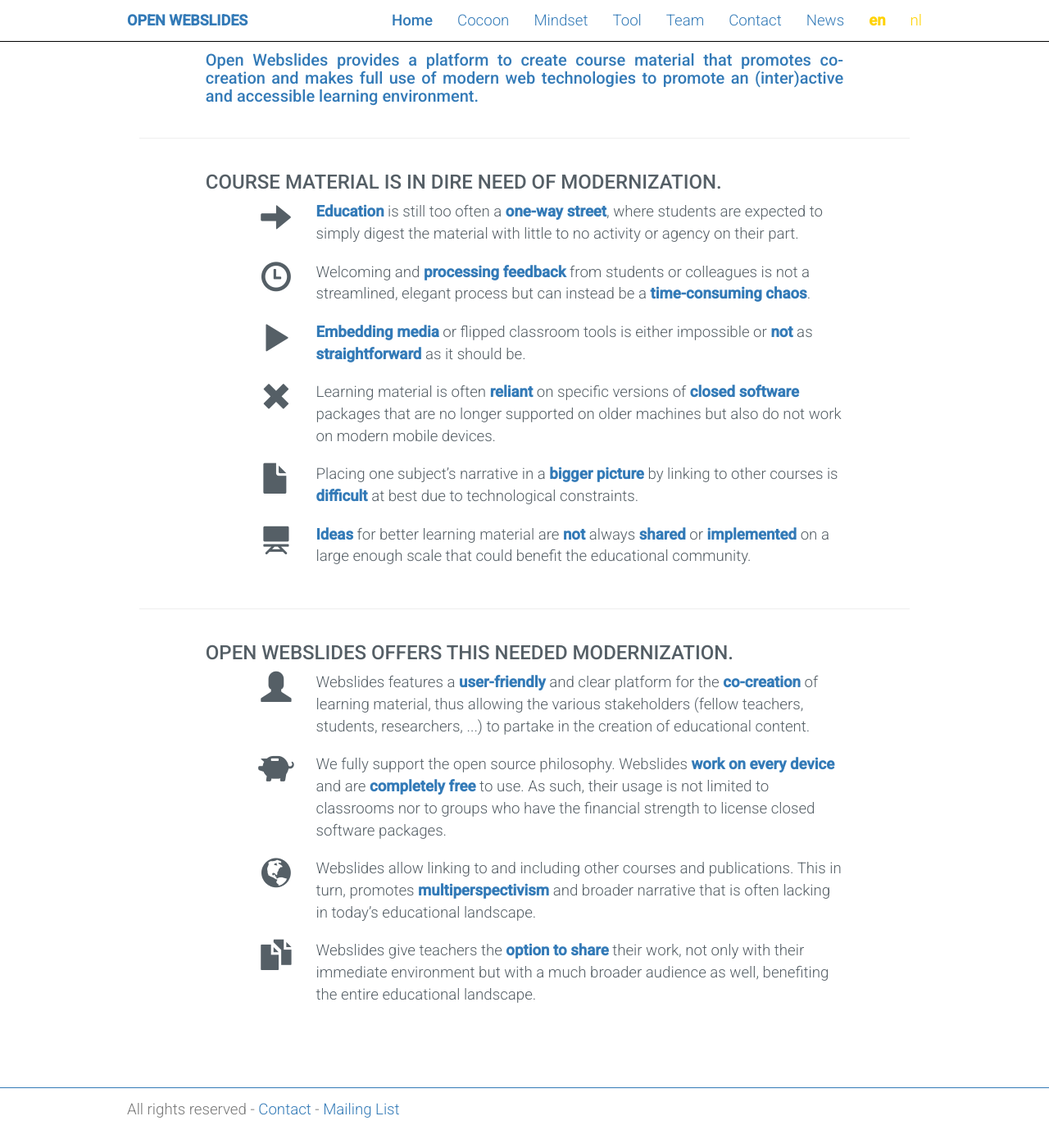
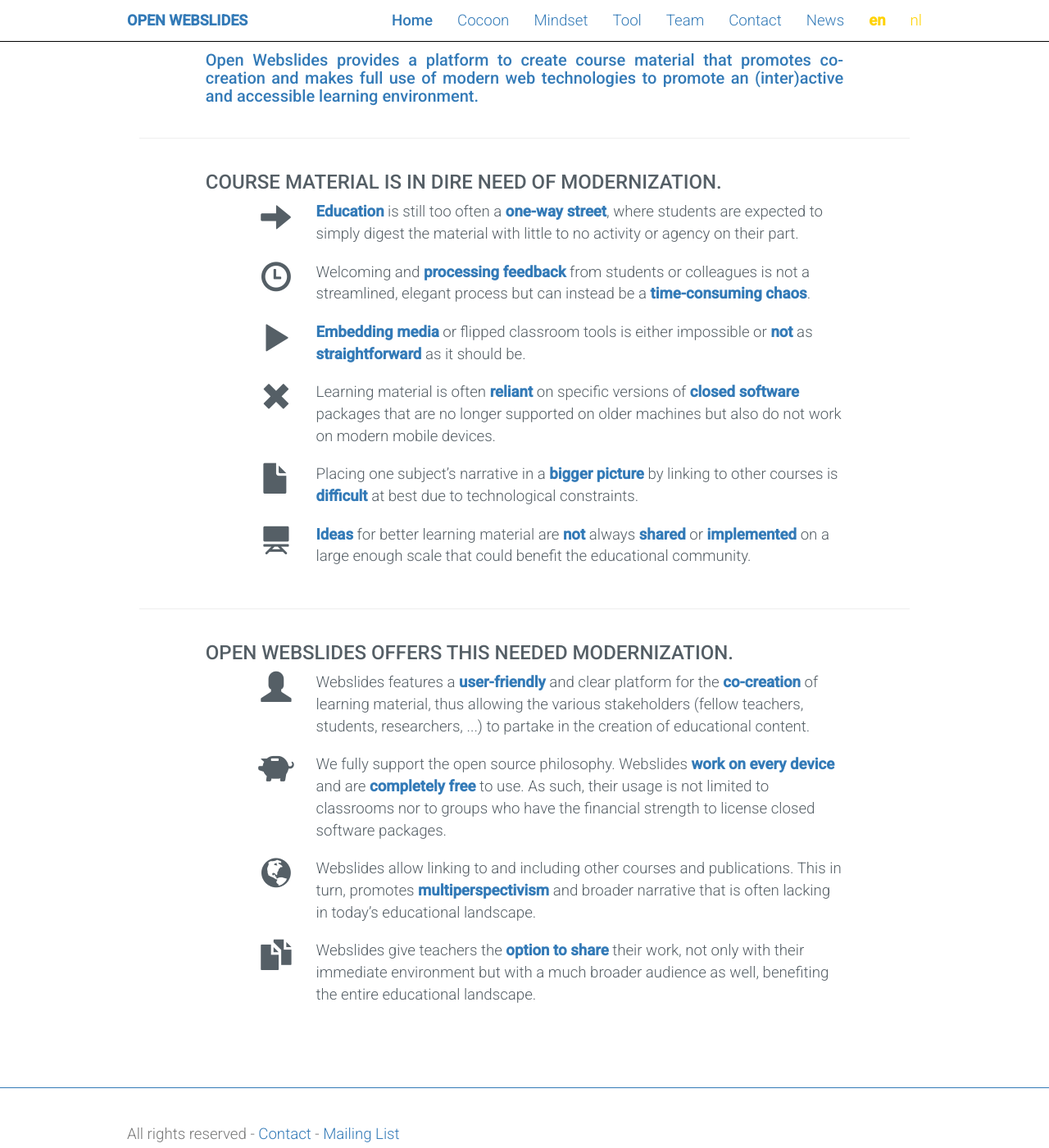
Before and after one commit to OpenWebslides/openwebslides.github.io-old, a Jekyll site: the page built from index.html, in a window 1280 px wide and 1400 px high, scrolled down 331 px. Shown: the whole window at 82% size. Built offline with Jekyll 4.4.1, drawn with Linux system fonts in a browser that asks for light colours; nearby versions of some CDN libraries; before the commit the page ends 1707 px from its top, so only the background shows below that.

Commit message:
Adds footer space and smaller figcaption text

```diff
--- a/css/style.scss
+++ b/css/style.scss
@@ -100,10 +100,21 @@
   width: 100%;
   position: absolute;
   bottom: 0;
+  background-color: white;
 }
 
 footer .container {
   clear: both;
+  background-color: white;
+  margin-top: 30px;
+}
+
+.news-posts {
+  margin-bottom: 40px;
+}
+
+figcaption {
+  font-size: 10px;
 }
 
 .post-nav {
```
